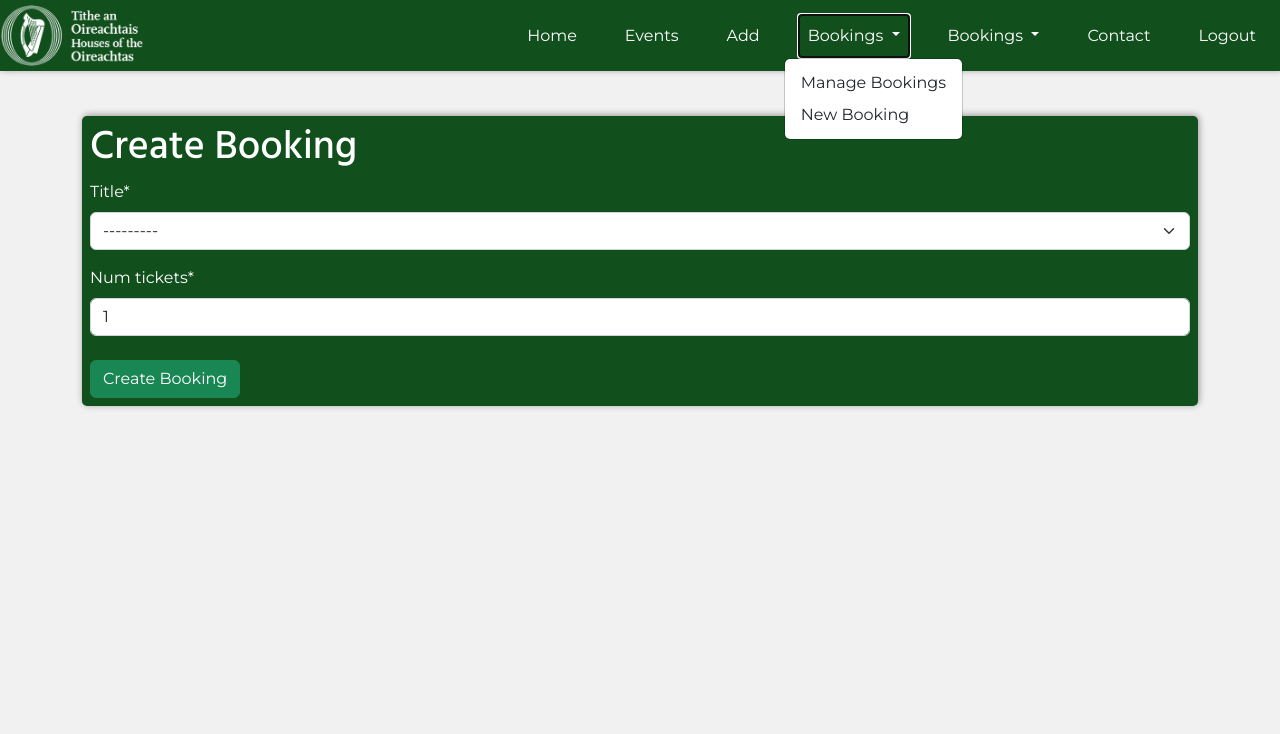
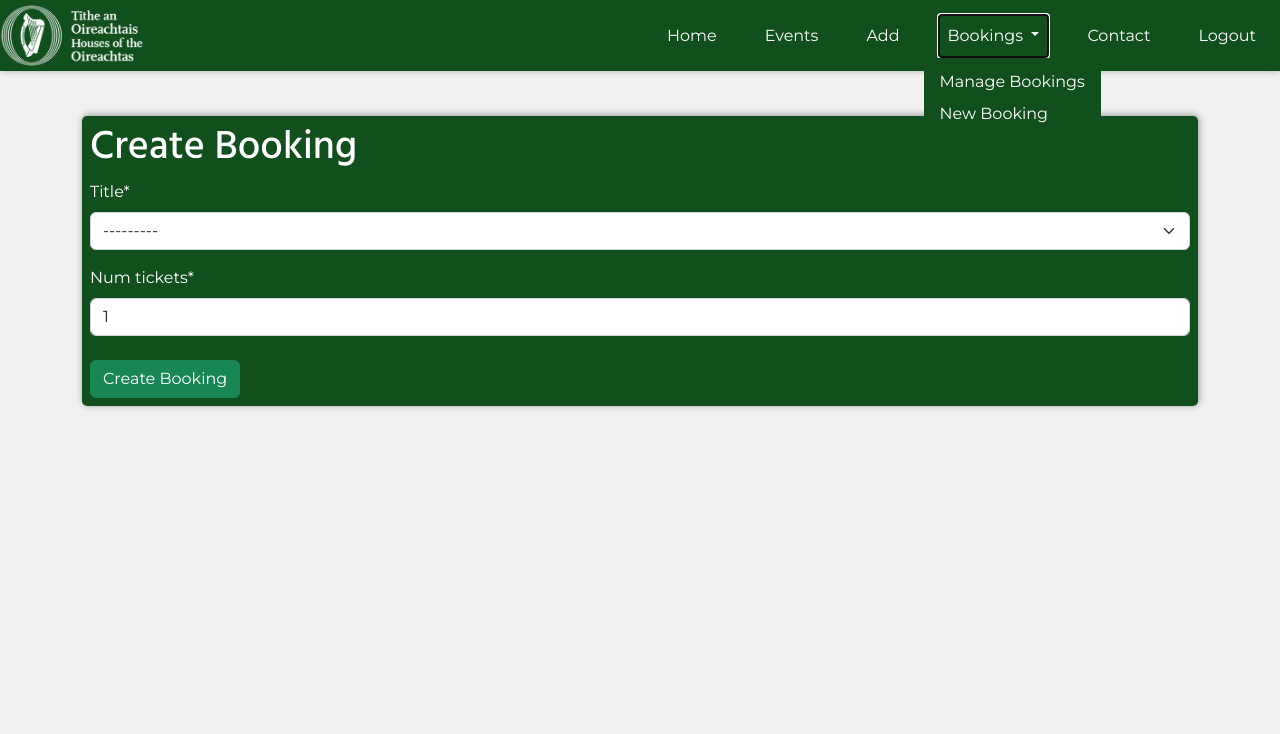
Before and after one commit to michelleconville/oir_events, a Django app: page /bookings/add/ in a window 1280 px wide, after a click on "Bookings". Shown: the top 734 px of the page. Run offline with Django 3.2, Linux system fonts and the light colour scheme; the visitor is signed in with stand-in values (Sample User, id 1); data that the repository does not hold is empty; parts of the project's set-up code (start-up, migrations or seed data) failed here and were passed over; some libraries are stand-ins or nearby versions.

Commit message:
Update nav with the different booking options for users and staff

```diff
--- a/static/css/base.css
+++ b/static/css/base.css
@@ -83,6 +83,12 @@ img.logo {
     width: 9rem;
 }
 
+ul.dropdown-menu.show {
+    background-color: var(--dark-green);
+    border: none;
+}
+
+
 
 /* Form */
 
@@ -126,7 +132,7 @@ img.logo {
     align-items: center;
 }
 
-
+/* Bookings */
 table {
     background-color: var(--dark-green);
 }
@@ -136,6 +142,11 @@ table {
 @media(max-width:767px){
     .ul-bg {
         background-color: var(--green);
+    }
+
+    ul.dropdown-menu.show {
+        background-color: var(--green);
+        border: none;
     }
 
     .event-img {
--- a/templates/includes/header.html
+++ b/templates/includes/header.html
@@ -28,17 +28,18 @@
                         href="{% url 'add_event' %}">Add</a>
                 </li>
                 {% endif %}
-                {% if request.user.is_authenticated %}
+                {% if request.user.is_authenticated and not request.user.is_staff %}
                 <li class="nav-item dropdown">
                     <a class="nav-link dropdown-toggle nav-link mx-3 text-white fs-6" href="#" role="button"
                         data-bs-toggle="dropdown" aria-expanded="false">
                         Bookings
                     </a>
                     <ul class="dropdown-menu" aria-labelledby="bookings-dropdown">
-                        <li><a class="dropdown-item" aria-current="page" href="{% url 'user_bookings' %}">Manage
-                                Bookings</a></li>
-                        <li><a class="dropdown-item" aria-current="page" href="{% url 'create_booking' %}">New
-                                Booking</a></li>
+                        <li><a class="dropdown-item text-white" aria-current="page" href="{% url 'user_bookings' %}">Manage
+                            Bookings</a></li>
+                        <li><a class="dropdown-item text-white" aria-current="page" href="{% url 'create_booking' %}">New
+                            Booking</a></li>
+
                     </ul>
                 </li>
                 {% endif %}
@@ -49,9 +50,9 @@
                         Bookings
                     </a>
                     <ul class="dropdown-menu" aria-labelledby="bookings-dropdown">
-                        <li><a class="dropdown-item" aria-current="page" href="{% url 'staff_bookings' %}">Manage
+                        <li><a class="dropdown-item text-white" aria-current="page" href="{% url 'staff_bookings' %}">Manage
                                 Bookings</a></li>
-                        <li><a class="dropdown-item" aria-current="page" href="{% url 'create_booking' %}">New
+                        <li><a class="dropdown-item text-white" aria-current="page" href="{% url 'create_booking' %}">New
                                 Booking</a></li>
                     </ul>
                 </li>
```
